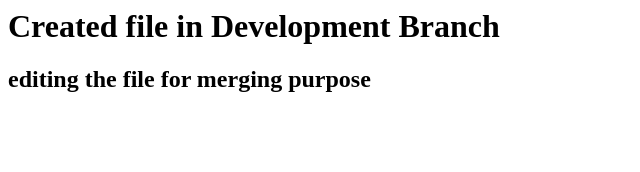
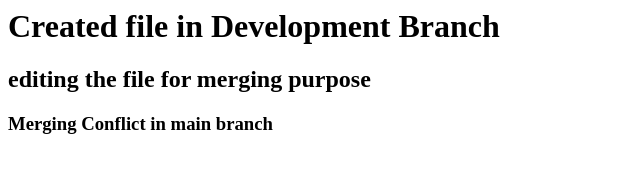
Before and after one commit to kevintank99/branchlearning, a plain HTML site: page index.html in a window 1280 px wide. Shown: the whole page, without its empty margins (0-640 px from the left). Drawn offline with Linux system fonts and the light colour scheme.

Commit message:
Conflict Main branch

```diff
--- a/index.html
+++ b/index.html
@@ -5,5 +5,6 @@
   <body>
     <h1> Created file in Development Branch</h1>
     <h2>editing the file for merging purpose</h2>
+    <h3>Merging Conflict in main branch</h3>
   </body>
 </html>
```
